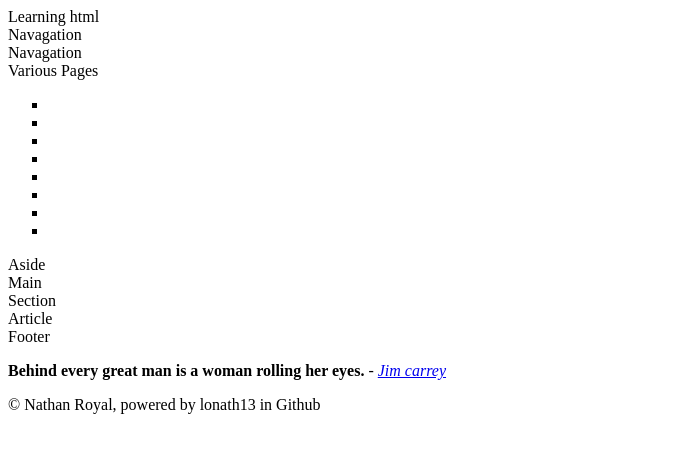
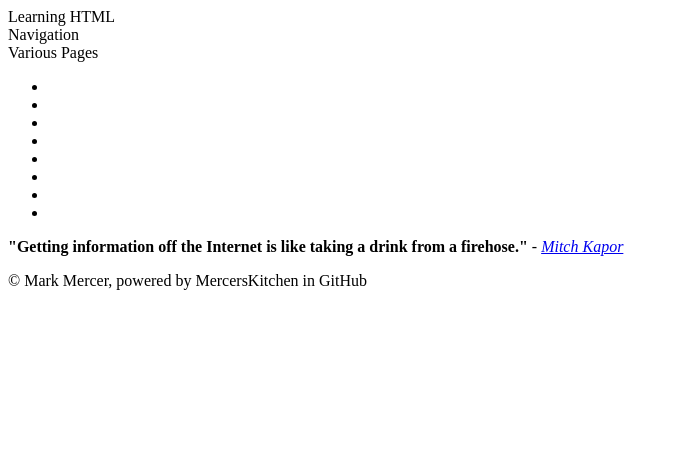
Before and after one commit to lonath13/learning-html, a plain HTML site: page index.html in a window 1280 px wide. Shown: the whole page, without its empty margins (0-676 px from the left). Drawn offline with Linux system fonts and the light colour scheme.

Commit message:
Update index.html

```diff
--- a/index.html
+++ b/index.html
@@ -1,16 +1,16 @@
 <!DOCTYPE html>
 <html lang="en" dir="ltr">
     <head>
-        <!-- used by the keyboard-->
+        <!-- Used by the Keyboard -->
         <meta charset="utf-8">
 
-        <title> splash page learning html </title>
+        <title>Splash Page, Learning HTML</title>
 
-        <meta name="Author" content="Nathan Royal">
-        <meta name="description" content="first webpage. Learning HTML by building a simple website">
-        <meta name="keywords" content="first webpage boilerplate sterter code HTML learning">
+        <meta name="author" content="Mark Mercer">
+        <meta name="description" content="First Webpage Learning HTML by building simple website">
+        <meta name="keywords" content="boilerplate starter code HTML learning">
         <meta name="viewport" content="width=device-width, initial-scale=1.0">
-<!-- Content give value for name or http-equiv attribute, text entry in string or array string -->
+        <!-- Content give value for name or http-equiv attribute, text entry in string or array string -->
 
         <!-- meta http-equiv="default-style" content=""--> <!-- content matches css link exactly-->
 
@@ -23,19 +23,17 @@
         <!-- meta http-equiv="content-type" content="text/html; charset=UTF-8" -->
         <!-- Already specified in the charset above-->
 
-        <noscript>Running JavaScript is not necessary in the HTML page ... FYI: your feature to execute scripts is turned off
-        </noscript>
+        <noscript>Running JavaScript is not necessary in the HTML Page ... FYI: your Feature to execute scripts is turned off</noscript>
 
     </head>
+
     <body>
-         <header>Learning html</header>
-         <nav>
-            Navagation
-
-            <Header>Navagation</Header>
+        <header>Learning HTML</header>
+        <nav>
+            <header>Navigation</header>
             <section>
                 <header>Various Pages</header>
-                <ul style="list-style-type:square">
+                <ul style="list-style-type:disc">
                     <li>
                     <li>
                     <li>
@@ -46,27 +44,28 @@
                     <li>
                 </ul>
             </section>
-         </nav>
-         <aside>Aside</aside>
-         <main>Main</main>
-         <section>Section</section>
-         <article>Article</article>
-         <footer>Footer</footer>
+        </nav>
+        <aside></aside>
+        <main></main>
+        <section></section>
+        <article></article>
+        <footer></footer>
     </body>
 
     <footer>
-        <blockquote cite="https://www.brainyquote.com/quotes/jim_carrey_379231?src=t_funny">
-            <!-- Date Accessed 20220919-->
+        <blockquote cite="https://www.brainyquote.com/quotes/mitch_kapor_163583">
+            <!-- Date Accessed 20220919 -->
         </blockquote>
         <p>
             <strong>
-                Behind every great man is a woman rolling her eyes.
+                "Getting information off the Internet is like taking a drink from a firehose."
             </strong>
-            <em> - <a href="https://www.brainyquote.com/quotes/jim_carrey_379231?src=t_funny" target="_blank">Jim carrey</a>
+            <em>- <a href="https://www.brainyquote.com/quotes/mitch_kapor_163583" target="_blank">
+                Mitch Kapor</a>
             </em>
         </p>
-
-
-        <p>&copy Nathan Royal, powered by lonath13 in Github</p>
+        <p>&copy Mark Mercer, powered by MercersKitchen in GitHub</p>
+    </footer>
+</html>
     </foote>
 </html>
```
